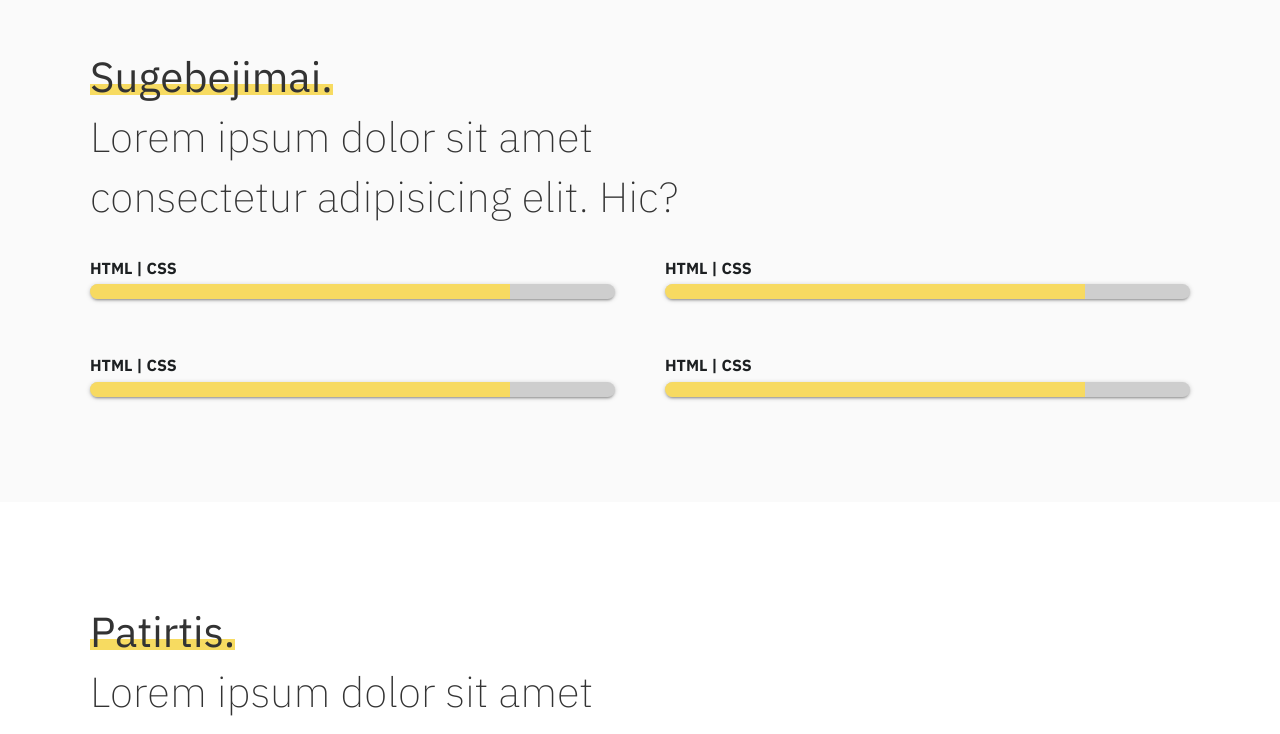
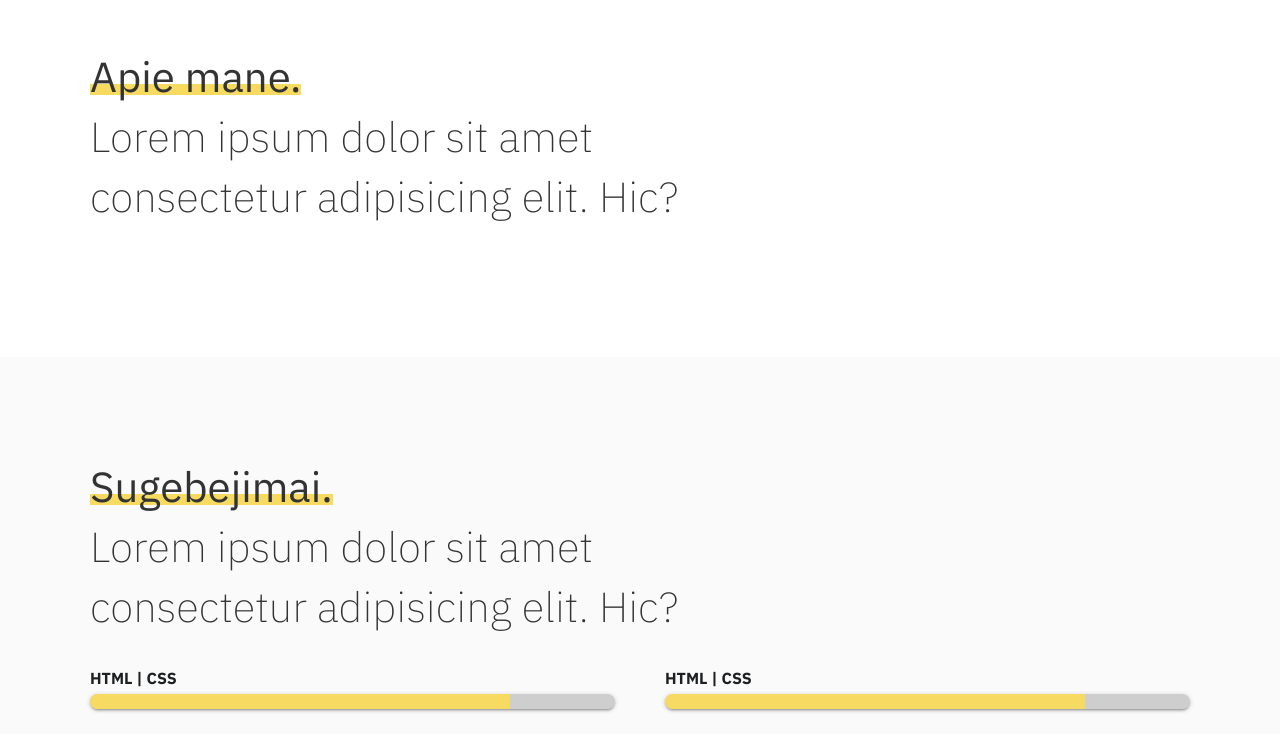
Before and after one commit to Dangyras/portfolio, a React (Create React App) app: page / in a window 1280 px wide. Shown: the part 1213-1947 px from the top of the page. Built offline with nearby package versions, Linux system fonts and the light colour scheme.

Commit message:
Added About me component.

```diff
--- /dev/null
+++ b/src/components/About.js
@@ -0,0 +1,21 @@
+import React, { Component } from "react";
+
+class About extends Component {
+    render() {
+        return (
+            <section>
+                <div className="container">
+                    <div className="section-inner">
+                        <h2 className="section-heading">
+                            <span className="heading-styled">Apie mane.</span>
+                            <br /> Lorem ipsum dolor sit amet consectetur adipisicing elit. Hic?
+                            <br />
+                        </h2>
+                    </div>
+                </div>
+            </section>
+        );
+    }
+}
+
+export default About;
--- a/src/components/layout/Main.js
+++ b/src/components/layout/Main.js
@@ -3,6 +3,7 @@ import History from "../History";
 import Hero from "../Hero";
 import Skills from "../Skills";
 import Work from "../Work";
+import About from "../About";
 import "../../Section.css";
 
 class Main extends Component {
@@ -11,7 +12,7 @@ class Main extends Component {
             <main>
                 <Hero />
                 <Work />
-                <section />
+                <About />
                 <Skills />
                 <History />
             </main>
```
